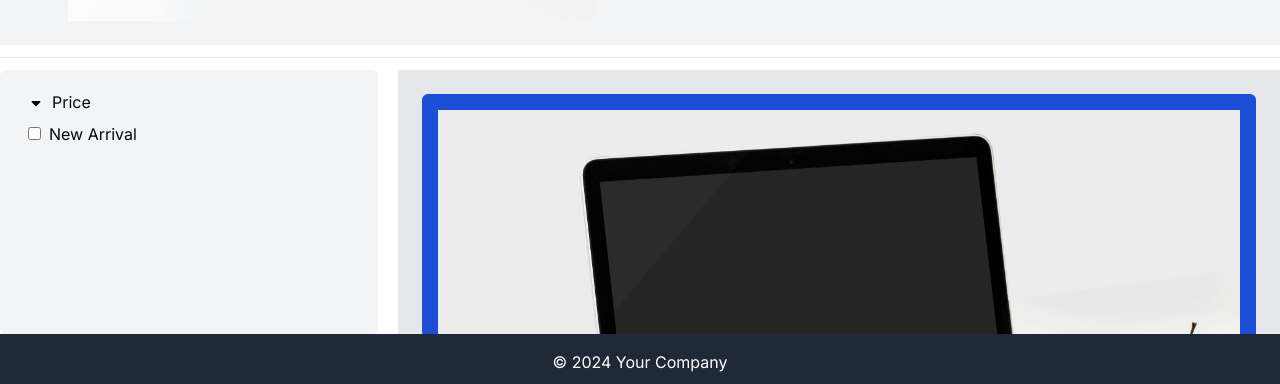
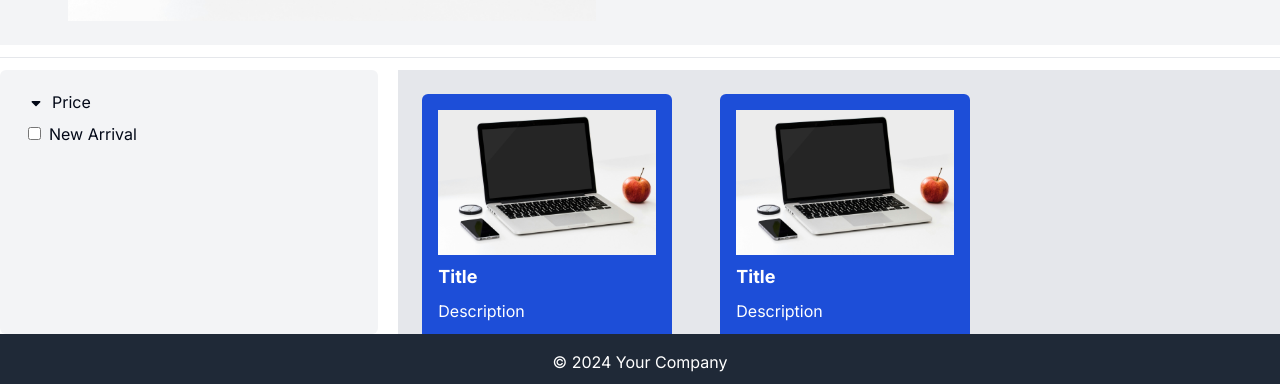
Before and after one commit to AMATAKYVI/ecom-portfolio-pj, a Next.js app: page / in a window 1280 px wide. Shown: the part 679-1063 px from the top of the page. Built offline with nearby package versions, Linux system fonts and the light colour scheme.

Commit message:
Update Card and ProductList styles

```diff
--- a/src/components/Card.tsx
+++ b/src/components/Card.tsx
@@ -4,7 +4,7 @@ interface CardProps {}
 
 const Card: FC<CardProps> = ({}) => {
   return (
-    <div className="  rounded-md bg-blue-700 m-1 flex flex-col justify-between">
+    <div className=" w-[250px] rounded-md bg-blue-700 m-1 flex flex-col justify-between">
       <div className="p-4">
         <img
           src="pc-product.jpg"
--- a/src/components/ProductList.tsx
+++ b/src/components/ProductList.tsx
@@ -22,7 +22,7 @@ const products = [
 ];
 const ProductList: FC<ProductListProps> = ({}) => {
   return (
-    <div className="w-[70%] p-5 flex flex-wrap justify-between bg-gray-200 overflow-y-auto">
+    <div className="w-[70%] p-5 flex flex-wrap gap-10 bg-gray-200 overflow-y-auto">
       {products.map((item) => (
         <Card key={item.id} />
       ))}
```
